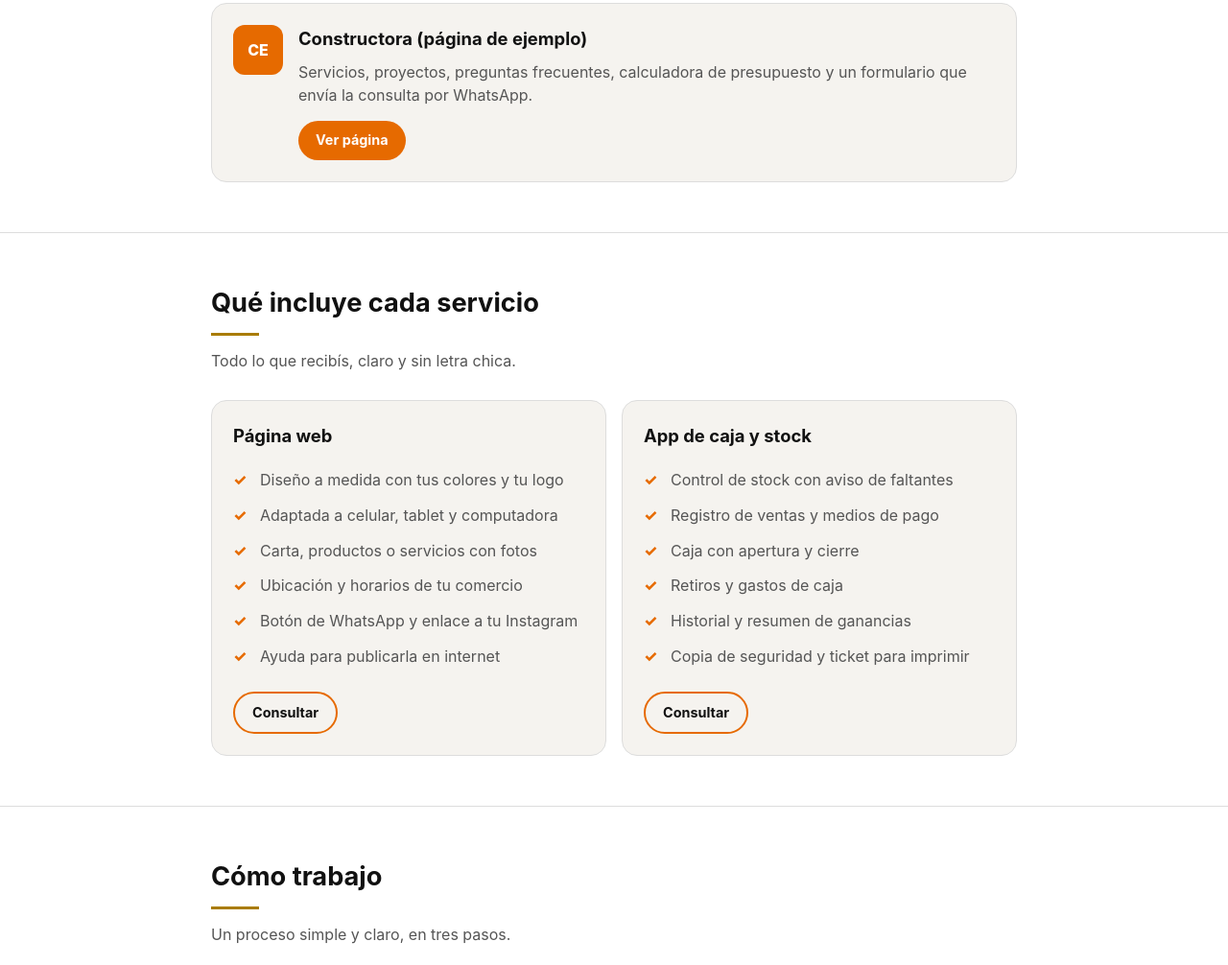
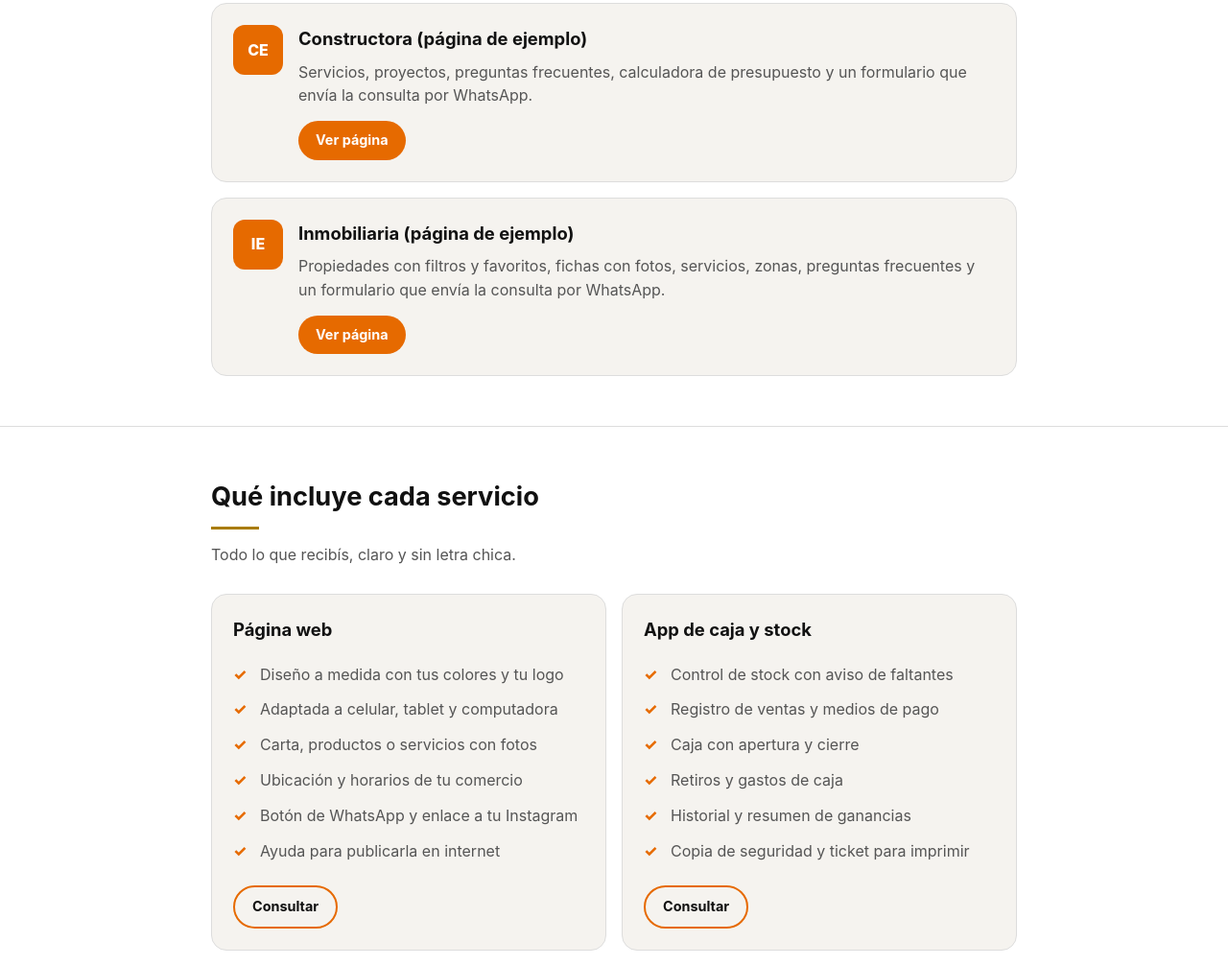
Before and after one commit to nicoortubia997-dev/index.html, a plain HTML site: page index.html in a window 1280 px wide. Shown: the part 2011-3017 px from the top of the page at 96% size. Drawn offline with Linux system fonts and the light colour scheme.

Commit message:
Update index.html

```diff
--- a/index.html
+++ b/index.html
@@ -201,6 +201,14 @@ footer{border-top:1px solid var(--line);padding:40px 0 24px;color:var(--muted);f
           <a class="btn small" href="https://nicoortubia997-dev.github.io/constructora-ejemplo/" target="_blank" rel="noopener">Ver página</a>
         </div>
       </div>
+      <div class="card work" style="margin-top:16px">
+        <div class="ico">IE</div>
+        <div>
+          <h3>Inmobiliaria (página de ejemplo)</h3>
+          <p>Propiedades con filtros y favoritos, fichas con fotos, servicios, zonas, preguntas frecuentes y un formulario que envía la consulta por WhatsApp.</p>
+          <a class="btn small" href="https://nicoortubia997-dev.github.io/inmobiliaria-ejemplo/" target="_blank" rel="noopener">Ver página</a>
+        </div>
+      </div>
     </div>
   </section>
 
```
